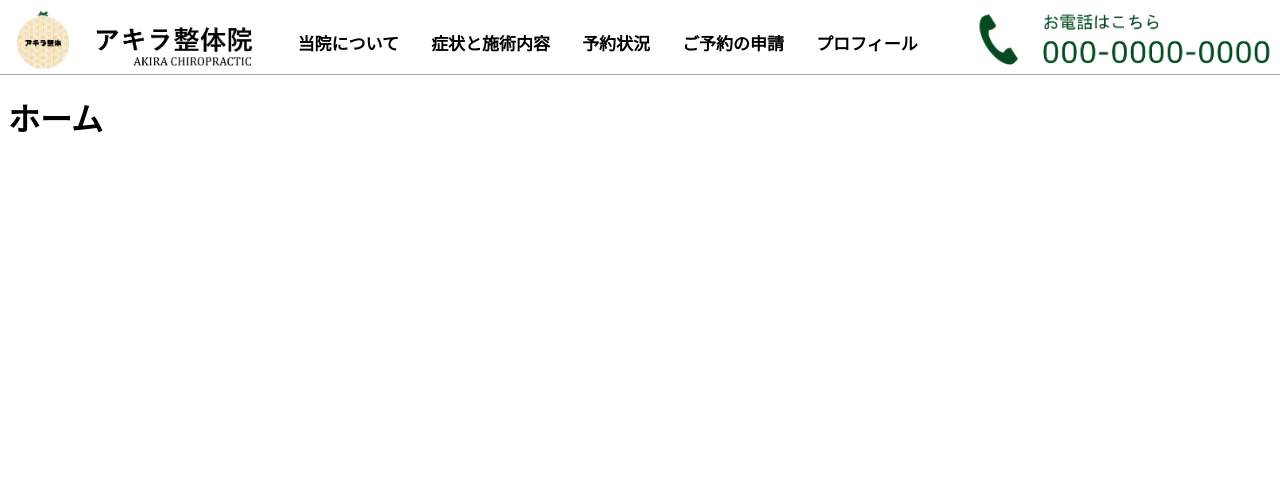
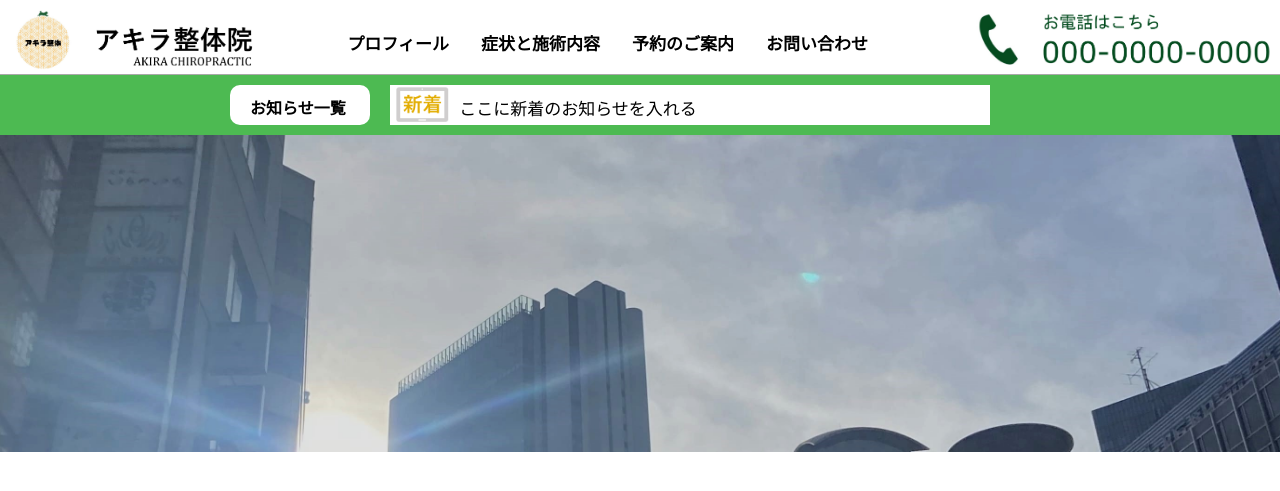
Before and after one commit to zuka121/Akira-seitai, a Django app: page / in a window 1280 px wide. Shown: the top 491 px of the page. Run offline with Django 5.2, Linux system fonts and the light colour scheme.

Commit message:
adjust top page

```diff
--- a/calendarapp/templates/base.html
+++ b/calendarapp/templates/base.html
@@ -100,11 +100,10 @@
         <a href="/"><img src="{% static 'calendarapp/images/logo.jpeg' %}" alt="サイトロゴ"></a>
         <!-- メニューリンク -->
         <ul>
-            <li><a href="{% url 'detail' %}">当院について</a></li>
+            <li><a href="{% url 'detail' %}">プロフィール</a></li>
             <li><a href="{% url 'treatment' %}">症状と施術内容</a></li>
-            <li><a href="{% url 'calendar' %}">予約状況</a></li>
-            <li><a href="{% url 'request_create' %}">ご予約の申請</a></li>
-            <li><a href="{% url 'profile' %}">プロフィール</a></li>
+            <li><a href="{% url 'calendar' %}">予約のご案内</a></li>
+            <li><a href="{% url 'profile' %}">お問い合わせ</a></li>
         </ul>
         <a><img src="{% static 'calendarapp/images/denwa.png' %}" alt="サイトロゴ"></a>
     </nav>
--- a/calendarapp/templates/calendarapp/home.html
+++ b/calendarapp/templates/calendarapp/home.html
@@ -3,6 +3,117 @@
 {% block title %}ホーム{% endblock %}
 
 {% block content %}
-   <h1>ホーム</h1>
+{% load static %}
+
+   <style>
+      body {
+          margin: 0; /* マージンをリセット */
+          padding: 0; /* パディングをリセット */
+      }
+
+      .osirase{
+         position: absolute;
+         font-weight: bold;
+         padding: 0px 10px;
+      }
+
+      .container {
+          display: flex; /* 横並びにするためにフレックスボックスを使用 */
+          justify-content: center;
+          align-items: center; /* 中央に揃える */
+          background-color: #4dba52; /* 背景色 */
+          padding: 20px 60px 10px 0px; /* 内側のパディング */
+          position: relative; /* 相対位置 */
+
+      }
+
+      .notice-box {
+          width: 120px; /* お知らせボックスの幅 */
+          height: 20px; /* お知らせボックスの高さ */
+          background-color: white;
+          padding: 10px; /* 内側のパディング */
+          position: relative;
+          margin-right: 20px;
+          border-radius: 10px;
+
+      }
+
+      .scrolling-container {
+          display: flex;
+          width: 600px; /* テキストボックスの幅 */
+          height: 40px; /* テキストボックスの高さ */
+          overflow: hidden; /* はみ出した部分を隠す */
+          position: relative; /* 相対位置 */
+          background-color: #ffffff; /* 背景色 */
+          padding: 0px;
+      }
+
+      .scrolling-content {
+          white-space: nowrap; /* テキストを改行しない */
+          position: absolute; /* 絶対位置 */
+          animation: scroll 10s linear infinite; /* アニメーション */
+          display: flex;
+          padding: 0px;
+      }
+
+      .scrolling-content img {
+            height: 35px; /* 画像の高さを設定 */
+            margin-right: 10px; /* テキストとの間にマージン */
+            padding-top: 2px;
+        }
+
+      .newstext {
+          padding-top: 10px;
+          font-size: 17px;
+      }
+
+
+      @keyframes scroll {
+          0% {
+              transform: translateX(200%); /* 右端から開始 */
+          }
+          100% {
+              transform: translateX(-100%); /* 左端へ */
+          }
+      }
+
+      .background-block {
+          position: absolute; /* 絶対位置 */
+          top: 0;
+          left: 0;
+          right: 0;
+          bottom: 0;
+          background-color: #44a549; /* 色付きの背景 */
+          z-index: -1; /* 背景として配置 */
+      }
+
+      .toppage img{
+         width: 100%;
+         position: relative;
+      }
+
+
+
+
+  </style>
+
+ <body>
+  <div class="container">
+      <div class="notice-box">
+          <div class="osirase">お知らせ一覧</div>
+      </div>
+      <div class="scrolling-container">
+          <div class="scrolling-content">
+                <img src="{% static 'calendarapp/images/newslogo.png' %}" alt="新着">
+                <div class="newstext">ここに新着のお知らせを入れる</div>
+          </div>
+      </div>
+      <div class="background-block"></div> <!-- 色付きのブロック -->
+  </div>
+  <div class="toppage">
+     <img src="{% static 'calendarapp/images/TopPagePhoto.jpeg' %}" alt="トップ画像">
+
+  </div>
+</body>
 
 {% endblock %}
```
Also changed, not shown: calendarapp/static/calendarapp/images/TopPagePhoto.jpeg (added), calendarapp/static/calendarapp/images/newslogo.png (added), db.sqlite3.
